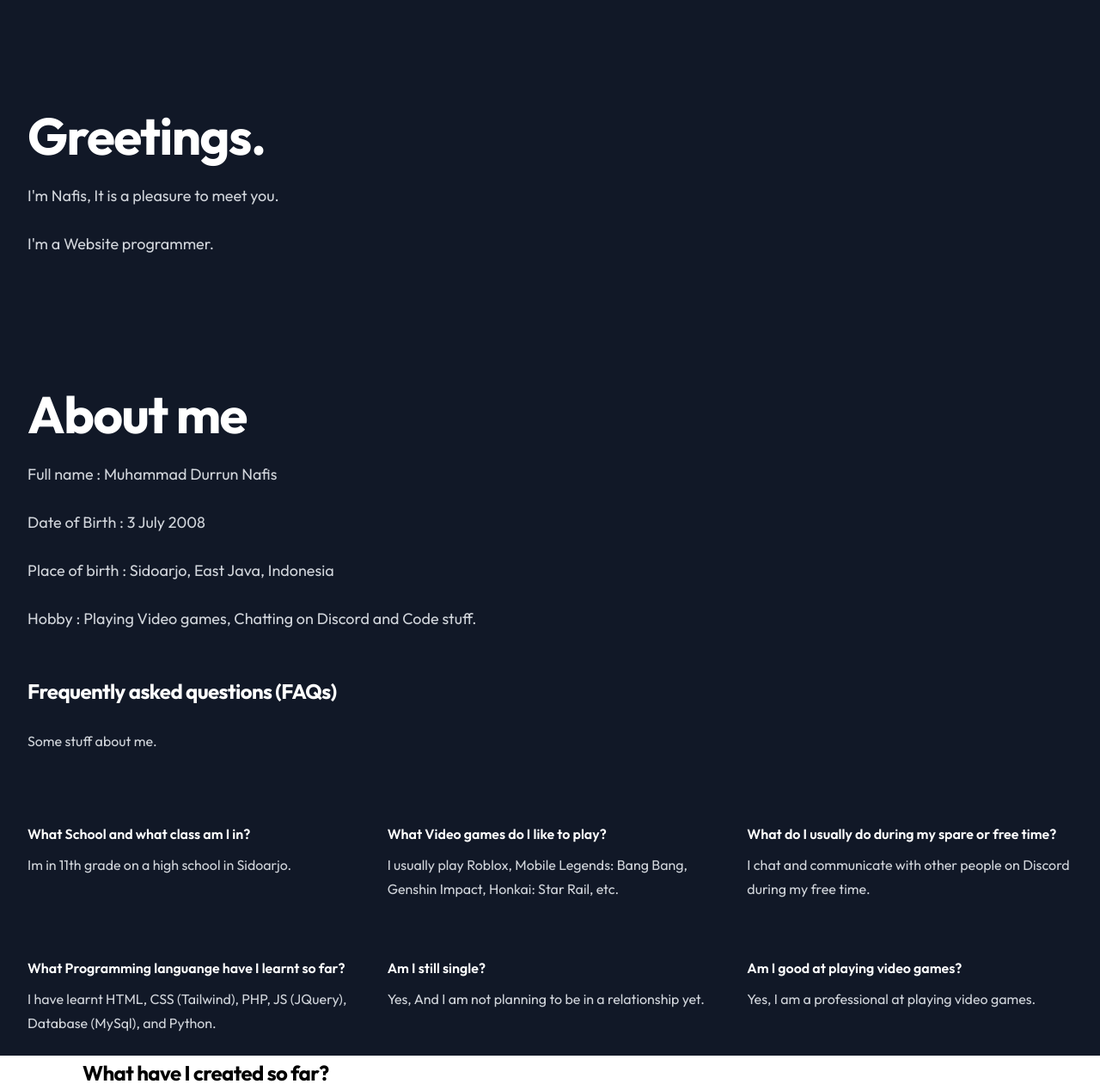
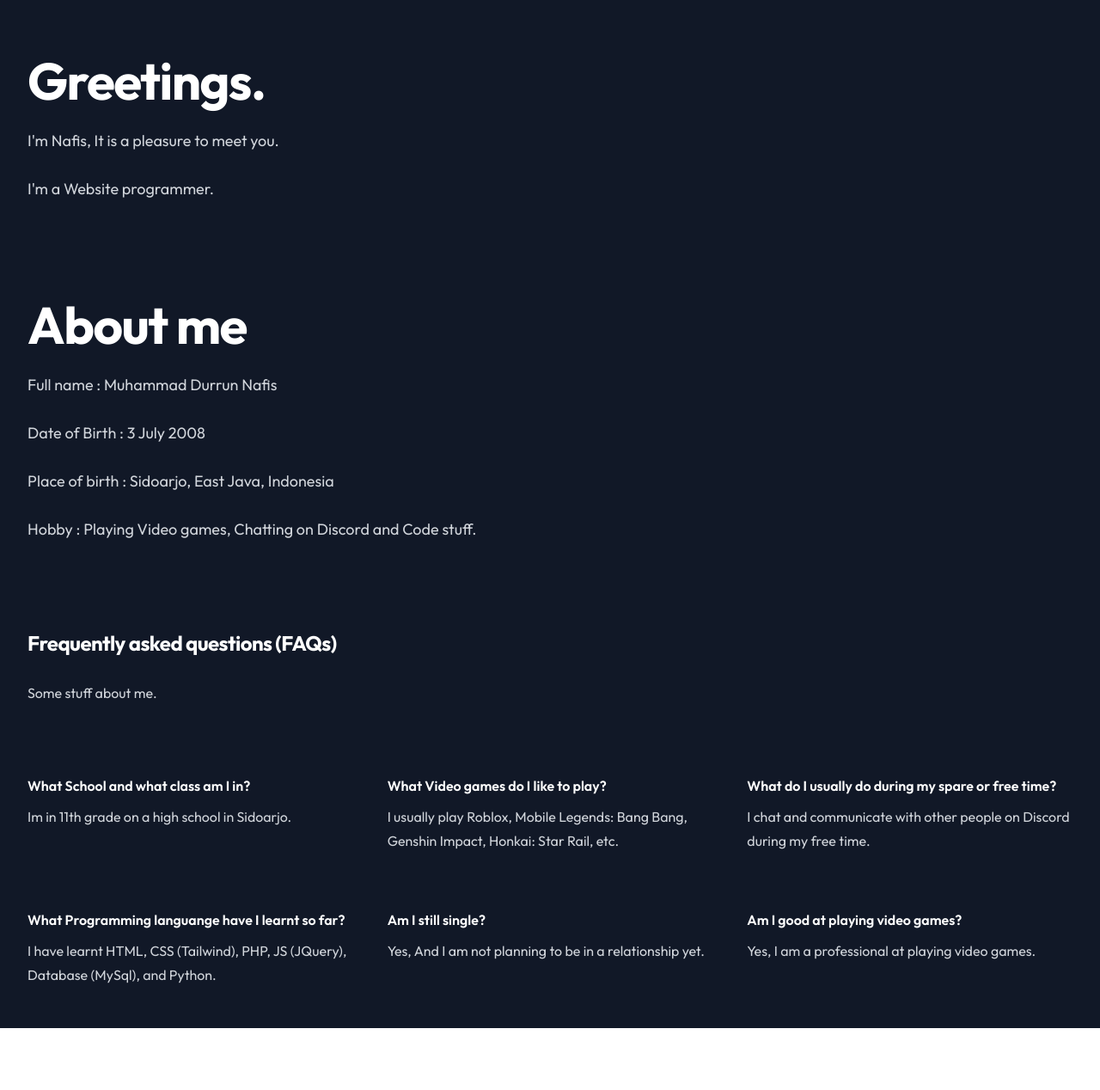
Before and after one commit to Scorchhhh/scorchhhh.github.io, a plain HTML site: page index.html in a window 1280 px wide. Shown: the whole page at 86% size. After the commit the page ends 1196 px from the top, so only its background shows below. Drawn offline with nearby package versions, Linux system fonts and the light colour scheme.

Commit message:
Update index.html

```diff
--- a/index.html
+++ b/index.html
@@ -33,7 +33,7 @@ Nafis github
     	</script>
 </head>
 <body>
-<div class="bg-gray-900 py-24 sm:py-32">
+<div class="bg-gray-900 py-14 sm:py-16">
   <div class="mx-auto max-w-7xl px-6 lg:px-8">
     <div class="mx-auto max-w-2xl lg:mx-0">
       <h2 class="text-4xl font-bold tracking-tight text-white sm:text-6xl">Greetings.</h2>
@@ -42,7 +42,7 @@ Nafis github
     </div>
   </div>
 </div>
-<div class="bg-gray-900 py-4 sm:py-6">
+<div class="bg-gray-900 py-10 sm:py-12">
     <div class="mx-auto max-w-7xl px-6 lg:px-8">
         <div class="mx-auto max-w-2xl lg:mx-0">
             <h2 class="text-4xl font-bold tracking-tight text-white sm:text-6xl">About me</h2>
@@ -54,7 +54,7 @@ Nafis github
     </div>
 </div>
 <div class="bg-gray-900">
-  <div class="mx-auto max-w-7xl px-6 py-4 sm:py-6 lg:px-8">
+  <div class="mx-auto max-w-7xl px-6 py-10 sm:py-12 lg:px-8">
     <h2 class="text-2xl font-bold leading-10 tracking-tight text-white">Frequently asked questions (FAQs)</h2>
     <p class="mt-6 max-w-2xl text-base leading-7 text-gray-300">Some stuff about me.</p>
     <div class="mt-20">
@@ -88,12 +88,5 @@ Nafis github
     </div>
   </div>
 </div>
-<div class="max-w-6xl mx-auto">
-     <div class="mx-auto max-w-7xl px-6 lg:px-8">
-            <div class="mx-auto max-w-2xl lg:mx-0">
-                <h2 class="text-2xl font-bold leading-10 tracking-tight">What have I created so far?</h2>
-            </div>
-     </div>
-</div>
 </body>
 </html>
```
